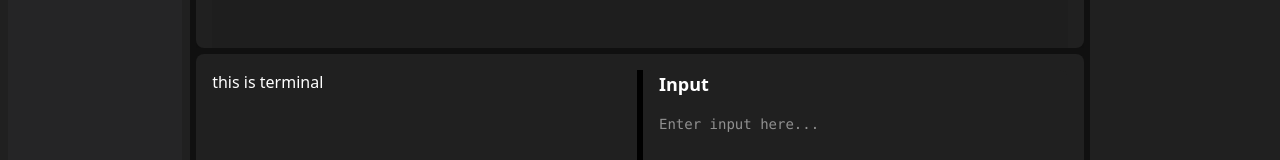
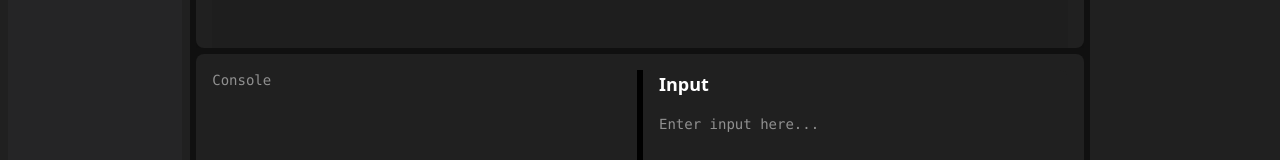
Before and after one commit to Mahbub2001/OxyGen-Scripts, a Next.js app: page / in a window 1280 px wide. Shown: the part 562-722 px from the top of the page. Built offline with nearby package versions, Linux system fonts and the light colour scheme.

Commit message:
get_input_output

```diff
--- a/src/components/EditorPanel/EditorPanel.js
+++ b/src/components/EditorPanel/EditorPanel.js
@@ -6,6 +6,7 @@ import Editor from "@/components/Editor/Editor";
 import Terminal from "@/components/Terminal/Terminal";
 import Tabs from "../Tabs/Tabs";
 import InputTaking from "../InputTaking/InputTaking";
+import axios from "axios";
 
 function EditorPanel({ tabs, setTabs, currentTab, setCurrentTab }) {
   const [currentInput, setCurrentInput] = useState("");
@@ -18,6 +19,7 @@ function EditorPanel({ tabs, setTabs, currentTab, setCurrentTab }) {
       setCurrentTab(tabs.length > 1 ? tabs[0].name : null);
     }
   };
+
   const encode = (str) => {
     return Buffer.from(str, "binary").toString("base64");
   };
@@ -34,7 +36,7 @@ function EditorPanel({ tabs, setTabs, currentTab, setCurrentTab }) {
       headers: {
         "content-type": "application/json",
         "Content-Type": "application/json",
-        "X-RapidAPI-Key": "b4e5c5a05fmsh9adf6ec091523f8p165338jsncc58f31c26e1",
+        "X-RapidAPI-Key": process.env.NEXT_PUBLIC_JUDGE_API,
         "X-RapidAPI-Host": "judge0-ce.p.rapidapi.com",
       },
       data: JSON.stringify({
@@ -44,8 +46,13 @@ function EditorPanel({ tabs, setTabs, currentTab, setCurrentTab }) {
       }),
     };
 
+    try {
       const res = await axios.request(options);
       return res.data.token;
+    } catch (error) {
+      console.error("Error posting submission:", error);
+      throw error;
+    }
   };
 
   const getOutput = async (token) => {
@@ -54,30 +61,37 @@ function EditorPanel({ tabs, setTabs, currentTab, setCurrentTab }) {
       url: "https://judge0-ce.p.rapidapi.com/submissions/" + token,
       params: { base64_encoded: "true", fields: "*" },
       headers: {
-        "X-RapidAPI-Key": "3ed7a75b44mshc9e28568fe0317bp17b5b2jsn6d89943165d8",
+        "X-RapidAPI-Key": process.env.NEXT_PUBLIC_JUDGE_API,
         "X-RapidAPI-Host": "judge0-ce.p.rapidapi.com",
       },
     };
 
-    // call the api
+    try {
       const res = await axios.request(options);
+
       if (res.data.status_id <= 2) {
-      const res2 = await getOutput(token);
-      return res2.data;
+        await new Promise((resolve) => setTimeout(resolve, 2000));
+        return getOutput(token);
       }
+
       return res.data;
+    } catch (error) {
+      console.error("Error fetching output:", error);
+      throw error;
+    }
   };
 
   const runCode = async () => {
-    console.log(getContent);
-    return;
-    const language_id = 103; //for c
+    try {
+      const language_id = 103; // For C
       const source_code = encode(getContent);
       const stdin = encode(currentInput);
 
       const token = await postSubmission(language_id, source_code, stdin);
+      // console.log("Submission token:", token);
 
       const res = await getOutput(token);
+
       const status_name = res.status.description;
       const decoded_output = decode(res.stdout ? res.stdout : "");
       const decoded_compile_output = decode(
@@ -87,16 +101,21 @@ function EditorPanel({ tabs, setTabs, currentTab, setCurrentTab }) {
 
       let final_output = "";
       if (res.status_id !== 3) {
-      if (decoded_compile_output === "") {
-        final_output = decoded_error;
-      } else {
-        final_output = decoded_compile_output;
-      }
+        final_output =
+          decoded_compile_output === ""
+            ? decoded_error
+            : decoded_compile_output;
       } else {
         final_output = decoded_output;
       }
+
       setCurrentOutput(status_name + "\n\n" + final_output);
+    } catch (error) {
+      console.error("Error running code:", error);
+      setCurrentOutput("Error: Failed to execute code. Please try again.");
+    }
   };
+
   return (
     <div className="h-full rounded-md">
       <PanelGroup direction="vertical">
@@ -112,7 +131,7 @@ function EditorPanel({ tabs, setTabs, currentTab, setCurrentTab }) {
               <button
                 type="button"
                 onClick={runCode}
-                class="focus:outline-none cursor-pointer text-white bg-purple-900 hover:bg-purple-900 focus:ring-4 focus:ring-purple-300 font-medium rounded-lg text-sm px-5 py-2.5 mb-2 dark:bg-purple-900 dark:hover:bg-purple-900 dark:focus:ring-purple-900"
+                className="focus:outline-none cursor-pointer text-white bg-purple-900 hover:bg-purple-900 focus:ring-4 focus:ring-purple-300 font-medium rounded-lg text-sm px-5 py-2.5 mb-2 dark:bg-purple-900 dark:hover:bg-purple-900 dark:focus:ring-purple-900"
               >
                 Run
               </button>
@@ -132,7 +151,7 @@ function EditorPanel({ tabs, setTabs, currentTab, setCurrentTab }) {
           <div className="bg-[#202020] h-full rounded-lg shadow-lg p-4">
             <PanelGroup direction="horizontal">
               <Panel defaultSize={50} minSize={30} className="">
-                <Terminal />
+                <Terminal currentOutput={currentOutput} />
               </Panel>
 
               <PanelResizeHandle className="border-3 border-black cursor-row-resize block" />
--- a/src/components/Terminal/Terminal.js
+++ b/src/components/Terminal/Terminal.js
@@ -1,10 +1,20 @@
+import { Textarea } from 'flowbite-react'
 import React from 'react'
 
-function Terminal() {
+function Terminal({currentOutput}) {
   return (
-    <div>
-      this is terminal
-    </div>
+    <textarea
+      className="w-full h-full bg-transparent text-white font-mono resize-none outline-none"
+      placeholder="Console"
+      value={currentOutput}
+      disabled
+      style={{
+        lineHeight: "1.5",
+        fontSize: "14px",
+        scrollbarWidth: "thin",
+        scrollbarColor: "#858585 transparent",
+      }}
+    />
   )
 }
 
```
Also changed, not shown: 1 other file (tests, documents, lock files or other folders). Lines whose indentation alone changed are shown as unchanged.
